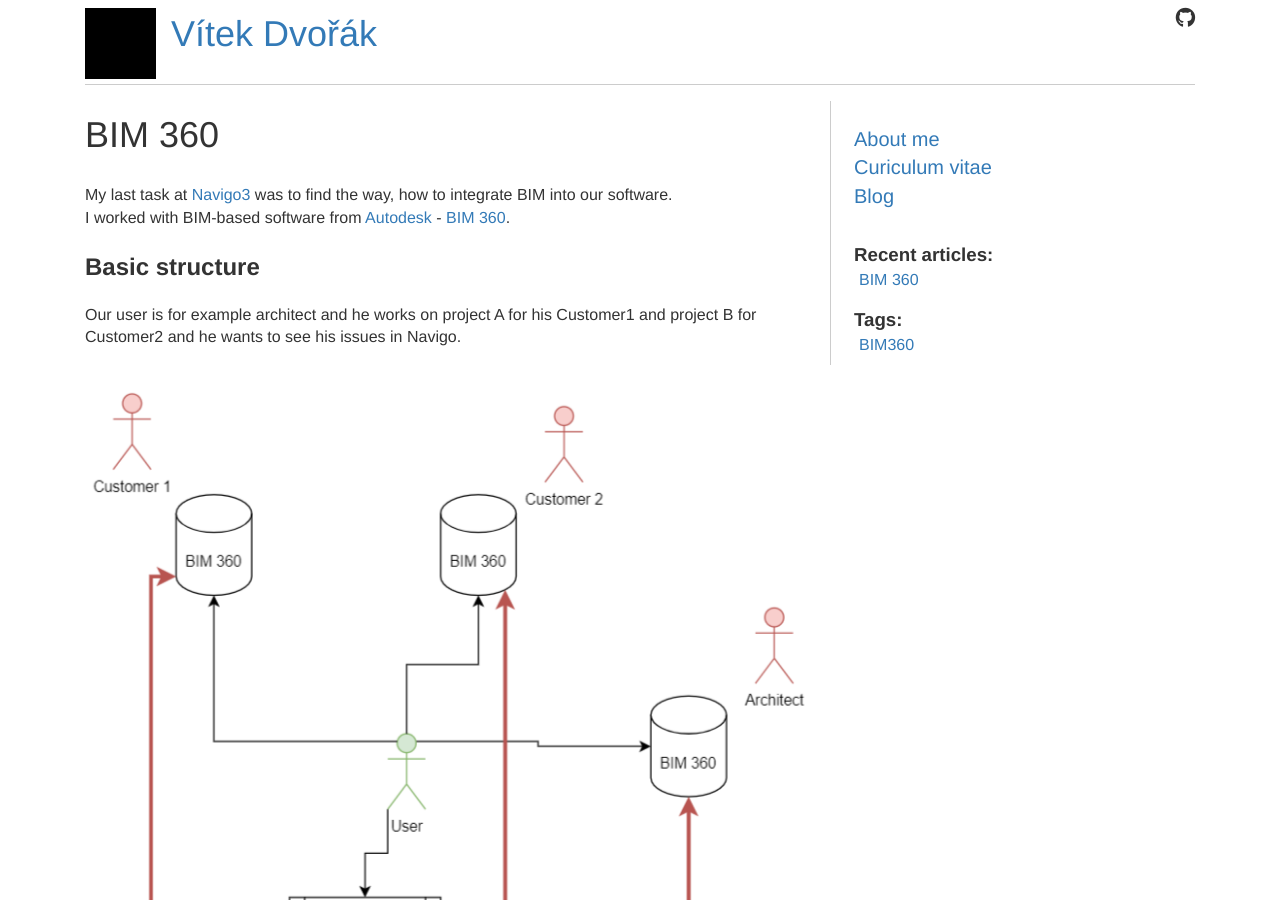
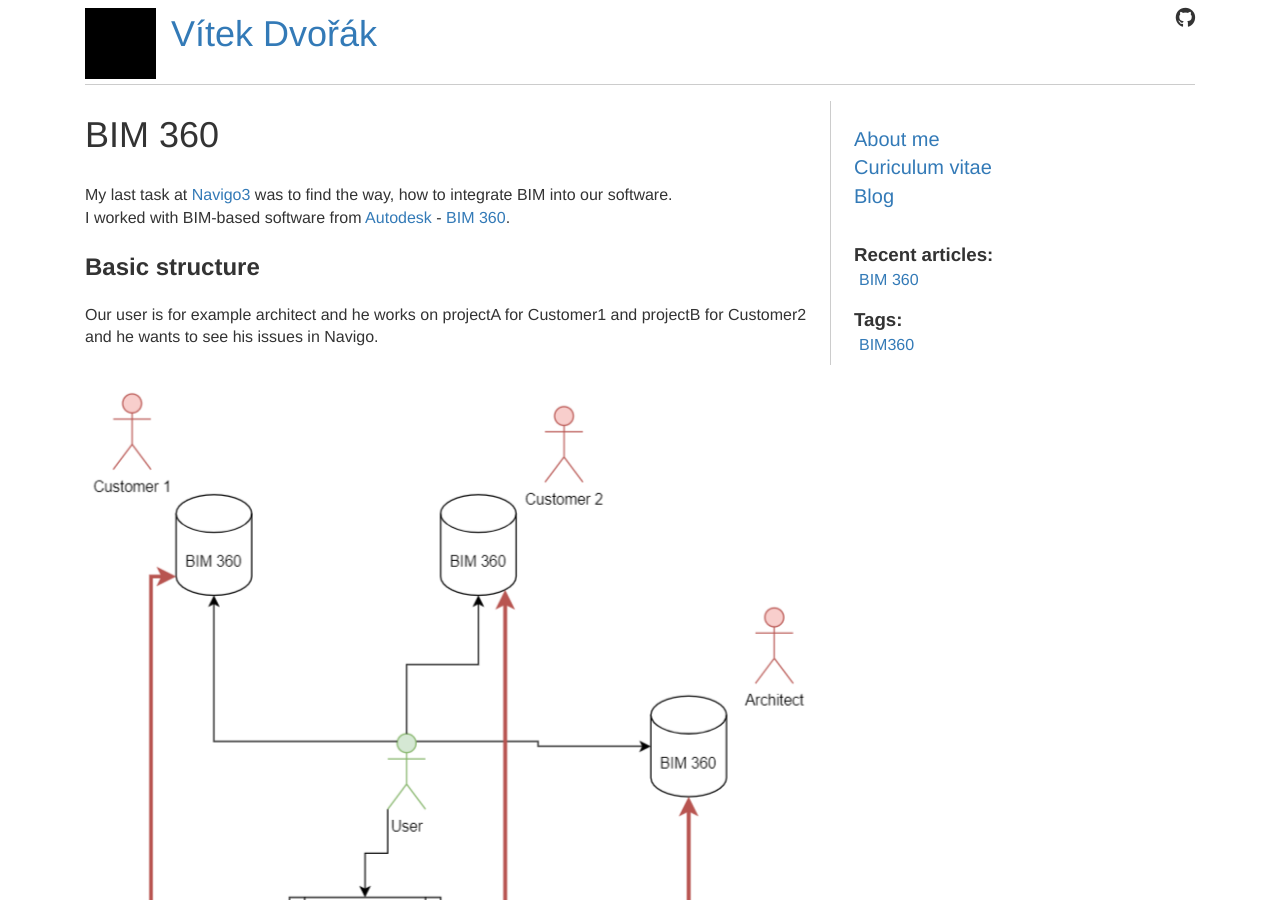
Before and after one commit to vdvorak/vitekdvorak.github.io, a Jekyll site: the page built from _posts/2021-04-03-bim360.md, in a window 1280 px wide and 900 px high. Built offline with Jekyll 4.4.1, drawn with Linux system fonts in a browser that asks for light colours; nearby versions of some CDN libraries; comment, search, counter and statistics services are not loaded.

Commit message:
Update 2021-04-03-bim360.md

```diff
--- a/_posts/2021-04-03-bim360.md
+++ b/_posts/2021-04-03-bim360.md
@@ -10,7 +10,7 @@ I worked with BIM-based software from [Autodesk](https://www.autodesk.com/) - [B
 
 ## Basic structure
 
-Our user is for example architect and he works on project A for his Customer1 and project B for Customer2 and he wants to see his issues in Navigo.
+Our user is for example architect and he works on projectA for Customer1 and projectB for Customer2 and he wants to see his issues in Navigo.
 
 ![BIM 360 demo diagram](/assets/img/bim360-demo-diagram.PNG)
 
```
